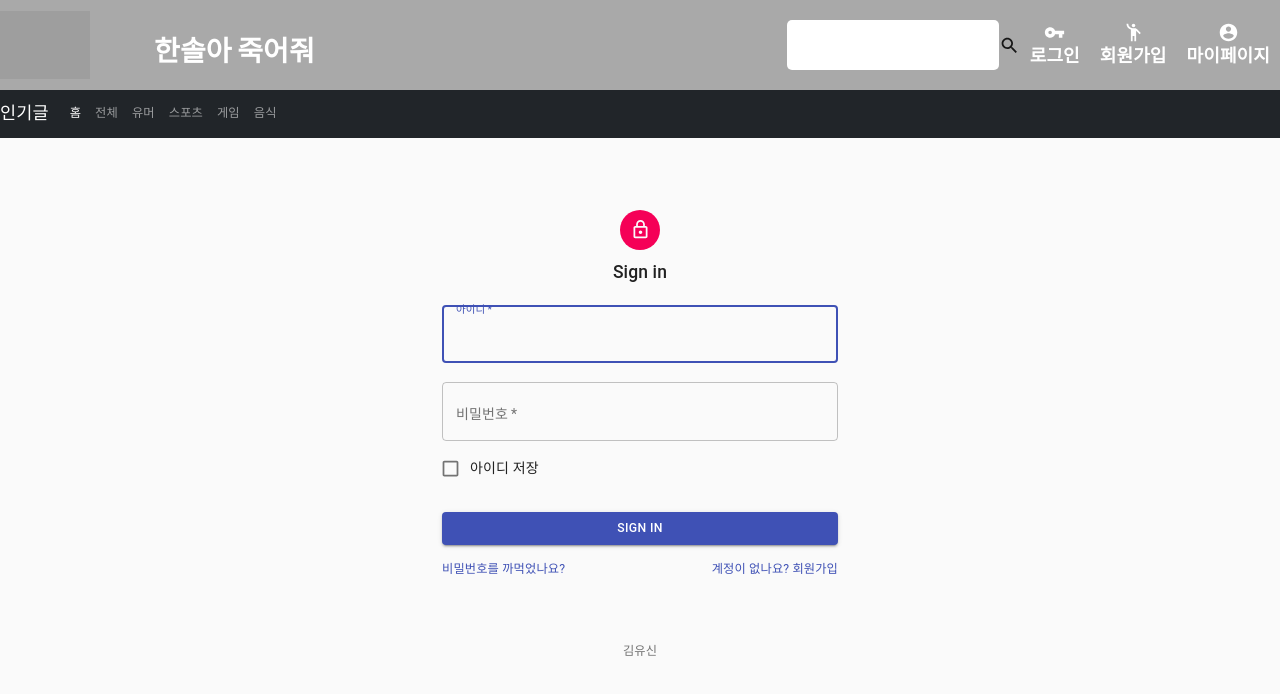
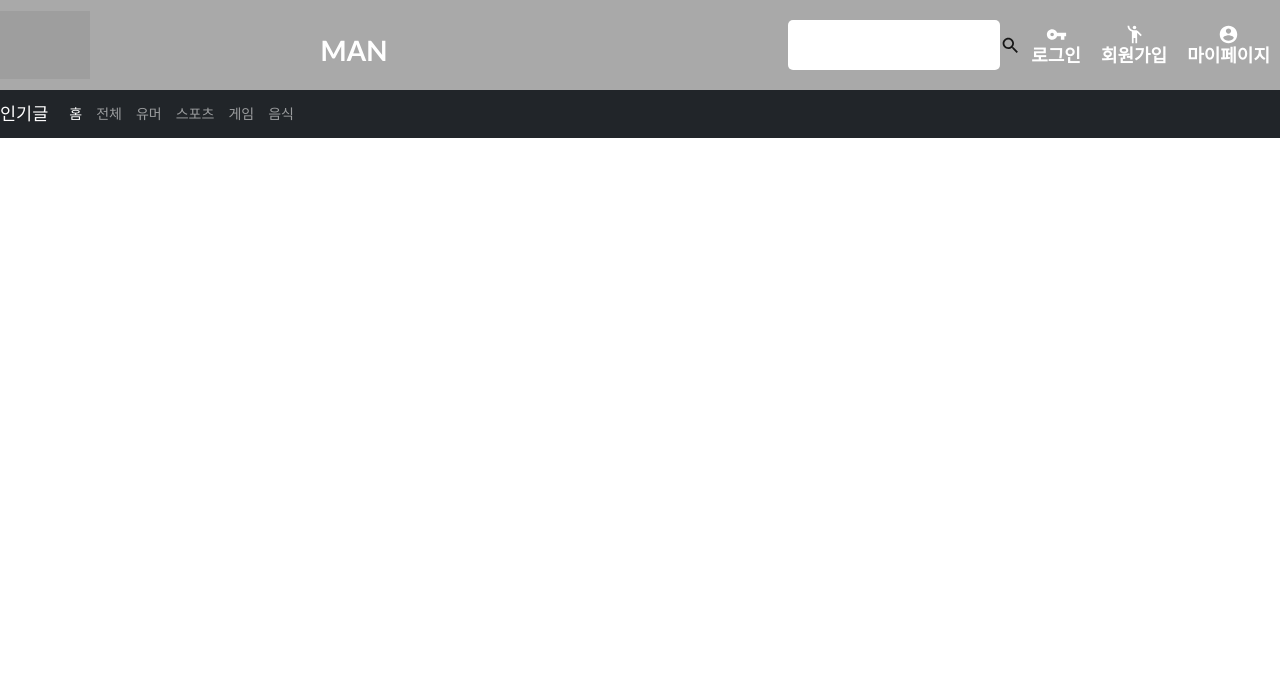
Before and after one commit to Kim-Yoo-Shin/client, a React (Create React App) app: page / in a window 1280 px wide. Shown: the top 694 px of the page. Built offline with nearby package versions, Linux system fonts and the light colour scheme; grey boxes are pictures that could not be loaded.

Commit message:
Modify login

```diff
--- a/src/App.js
+++ b/src/App.js
@@ -2,21 +2,39 @@
 import './App.css';
 import React from 'react';
 import Header from './Header'
-import Sign from './Sign.js'
+import Login from './Login.js'
 import Navbar from './Navbar.js'
 import 'bootstrap/dist/css/bootstrap.min.css';
+import {BrowserRouter as Router, Switch, Route} from 'react-router-dom';
+
 
 
 function App() {
   return (
-    <div>
-      <Header/>
-      <Navbar/>
-      <Sign/>
+    <Router>
+      <div className="App">
+
+          <Switch>
+            <Route path="/Login">
+              <Login/>
+            </Route>
+
+            <Route exact path ="/">
+
+                <Header/>
+                <Navbar/>
+
+            </Route>
+          </Switch>
+      </div>
+    </Router>
 
 
 
-    </div>
+
+
+
+
   )
 }
 
--- a/src/Header.css
+++ b/src/Header.css
@@ -79,3 +79,8 @@
     margin-top: 3px;
     margin:0 auto;
 }
+
+.homelogin{
+    text-decoration: none;
+    color: white;
+}
--- a/src/Header.js
+++ b/src/Header.js
@@ -4,13 +4,14 @@ import SearchIcon from '@material-ui/icons/Search'
 import AccountCircleIcon from '@material-ui/icons/AccountCircle';
 import VpnKeyIcon from '@material-ui/icons/VpnKey';
 import EmojiPeopleIcon from '@material-ui/icons/EmojiPeople';
+import { Link } from 'react-router-dom';
 
 function Header() {
     return (
         <div className="header">
 
             <img className = "header_logo" src = "https://yt3.ggpht.com/ytc/AKedOLQf9XARnp2yzFCo9D8hFKckDRRtCXDJTcYLY2wwRw=s900-c-k-c0x00ffffff-no-rj"/>
-            <h1 className = "header_name"> 한솔아 죽어줘</h1>
+            <h1 className = "header_name"> MAN</h1>
 
             <div className ="header_search">
                 <input className ="header_searchInput" type="text"/>
@@ -20,7 +21,10 @@ function Header() {
             <div className="header_navigation">
                 <div className="header_option">
                     <VpnKeyIcon className="header_login"/>
+                    <Link to ="/Login" className="homelogin">
                     <span className = "header_optionLine"> 로그인 </span>
+                    </Link>
+
                 </div>
 
                 <div className="header_option">
--- a/src/Sign.js
+++ b/src/Login.js
@@ -16,8 +16,6 @@ import Container from '@material-ui/core/Container';
 function Name() {
   return (
     <Typography variant="body2" color="textSecondary" align="center">
-
-
       {'김유신'}
     </Typography>
   );
```
Also changed, not shown: public/logo192.png (deleted), public/logo512.png (deleted).
